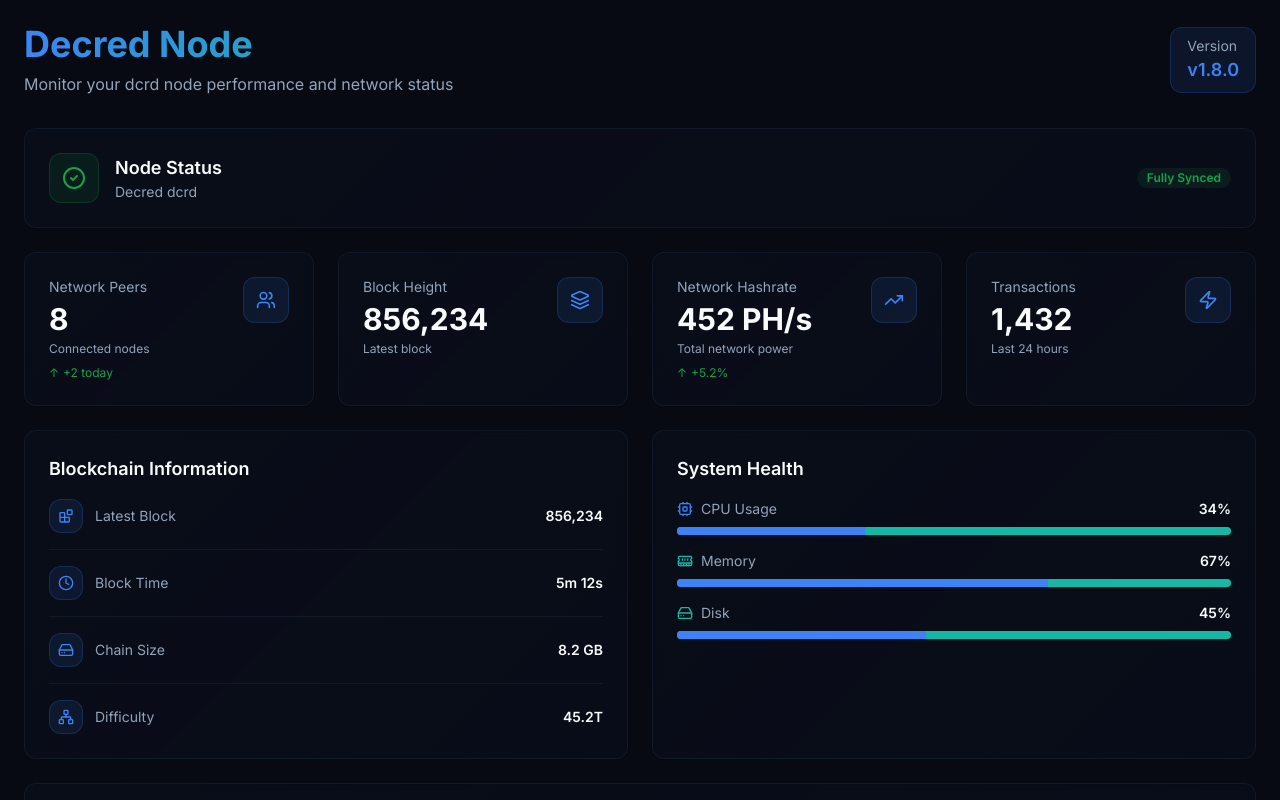
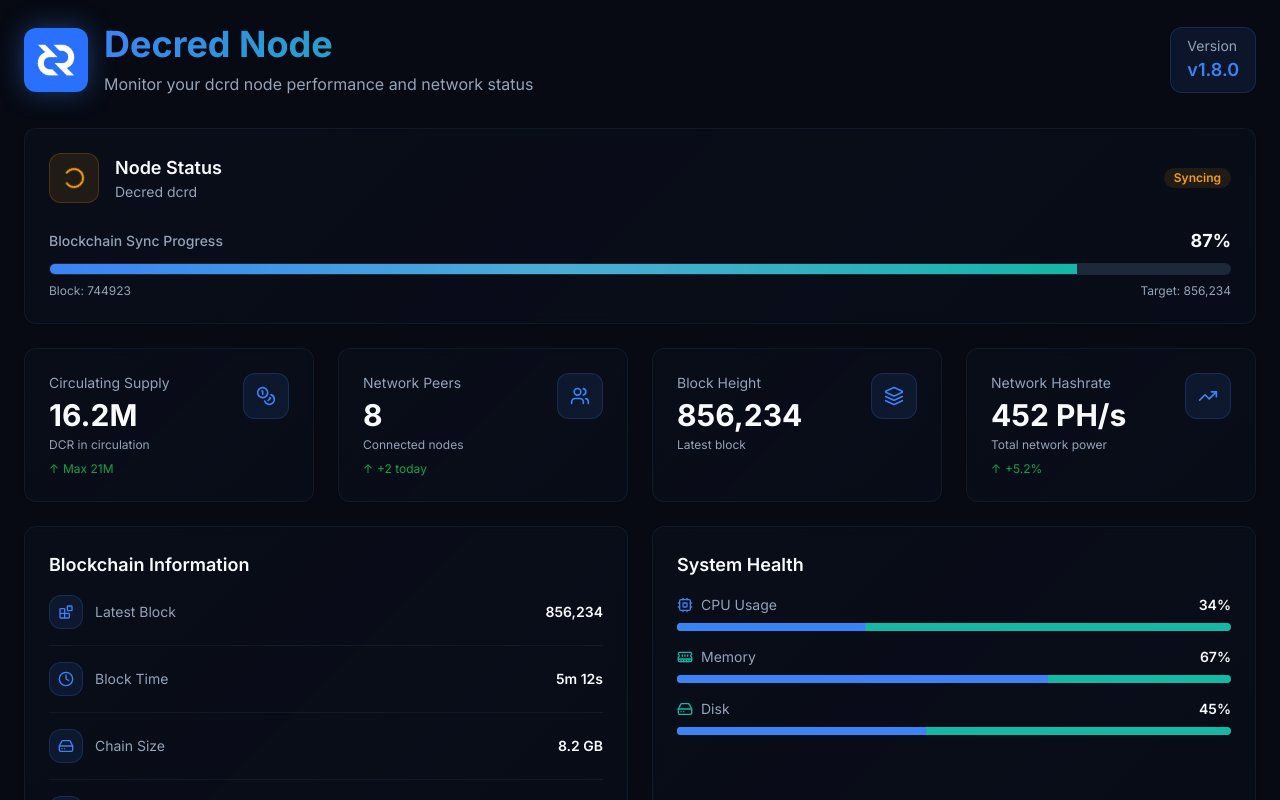
Before and after one commit to exitus1/umbrel-decred-dash, a React (Vite) app: page / in a window 1280 px wide. Shown: the top 800 px of the page. Built offline with nearby package versions, Linux system fonts and the light colour scheme; the HTML template or start-up script is replaced by a standard one.

Commit message:
Add Decred symbol and sync progress

```diff
--- a/src/components/NodeStatus.tsx
+++ b/src/components/NodeStatus.tsx
@@ -58,16 +58,22 @@ export const NodeStatus = ({ status, syncProgress = 0 }: NodeStatusProps) => {
       </div>
 
       {status === "syncing" && (
-        <div className="mt-4">
-          <div className="flex items-center justify-between text-sm mb-2">
-            <span className="text-muted-foreground">Sync Progress</span>
-            <span className="text-foreground font-medium">{syncProgress}%</span>
+        <div className="mt-6 space-y-2">
+          <div className="flex items-center justify-between text-sm">
+            <span className="text-muted-foreground font-medium">Blockchain Sync Progress</span>
+            <span className="text-foreground font-bold text-lg">{syncProgress}%</span>
           </div>
-          <div className="h-2 bg-muted rounded-full overflow-hidden">
+          <div className="relative h-3 bg-muted rounded-full overflow-hidden border border-border/50">
             <div
-              className="h-full bg-gradient-primary transition-all duration-300"
+              className="h-full bg-gradient-primary transition-all duration-500 ease-out relative overflow-hidden"
               style={{ width: `${syncProgress}%` }}
-            />
+            >
+              <div className="absolute inset-0 bg-gradient-to-r from-transparent via-white/20 to-transparent animate-pulse" />
+            </div>
+          </div>
+          <div className="flex items-center justify-between text-xs text-muted-foreground">
+            <span>Block: {Math.floor((syncProgress / 100) * 856234)}</span>
+            <span>Target: 856,234</span>
           </div>
         </div>
       )}
--- a/src/pages/Index.tsx
+++ b/src/pages/Index.tsx
@@ -3,7 +3,8 @@ import { MetricCard } from "@/components/MetricCard";
 import { BlockchainInfo } from "@/components/BlockchainInfo";
 import { PeersList } from "@/components/PeersList";
 import { SystemHealth } from "@/components/SystemHealth";
-import { Users, Layers, TrendingUp, Zap } from "lucide-react";
+import { Users, Layers, TrendingUp, Zap, Coins } from "lucide-react";
+import decredLogo from "@/assets/decred-logo.jpg";
 
 const Index = () => {
   return (
@@ -11,11 +12,18 @@ const Index = () => {
       <div className="max-w-7xl mx-auto space-y-6">
         {/* Header */}
         <div className="flex items-center justify-between mb-8 animate-fade-in">
-          <div>
-            <h1 className="text-4xl font-bold bg-gradient-primary bg-clip-text text-transparent mb-2">
-              Decred Node
-            </h1>
-            <p className="text-muted-foreground">Monitor your dcrd node performance and network status</p>
+          <div className="flex items-center gap-4">
+            <img
+              src={decredLogo}
+              alt="Decred Logo"
+              className="h-16 w-16 rounded-xl shadow-glow-primary animate-pulse-glow"
+            />
+            <div>
+              <h1 className="text-4xl font-bold bg-gradient-primary bg-clip-text text-transparent mb-2">
+                Decred Node
+              </h1>
+              <p className="text-muted-foreground">Monitor your dcrd node performance and network status</p>
+            </div>
           </div>
           <div className="px-4 py-2 rounded-lg bg-primary/10 border border-primary/20 backdrop-blur-sm">
             <p className="text-sm text-muted-foreground">Version</p>
@@ -24,10 +32,17 @@ const Index = () => {
         </div>
 
         {/* Node Status */}
-        <NodeStatus status="running" />
+        <NodeStatus status="syncing" syncProgress={87} />
 
         {/* Metrics Grid */}
         <div className="grid grid-cols-1 md:grid-cols-2 lg:grid-cols-4 gap-6">
+          <MetricCard
+            title="Circulating Supply"
+            value="16.2M"
+            subtitle="DCR in circulation"
+            icon={Coins}
+            trend={{ value: "Max 21M", isPositive: true }}
+          />
           <MetricCard
             title="Network Peers"
             value={8}
@@ -48,12 +63,6 @@ const Index = () => {
             icon={TrendingUp}
             trend={{ value: "+5.2%", isPositive: true }}
           />
-          <MetricCard
-            title="Transactions"
-            value="1,432"
-            subtitle="Last 24 hours"
-            icon={Zap}
-          />
         </div>
 
         {/* Details Grid */}
```
Also changed, not shown: src/assets/decred-logo.jpg (added).
